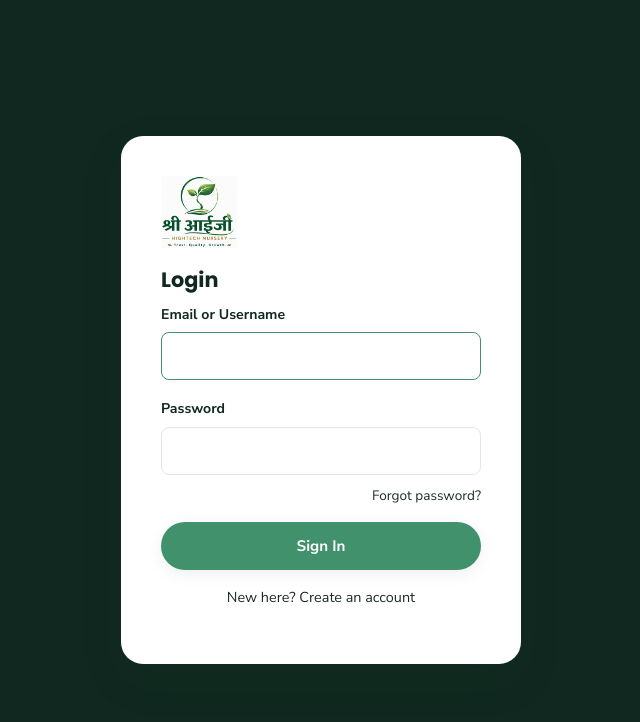
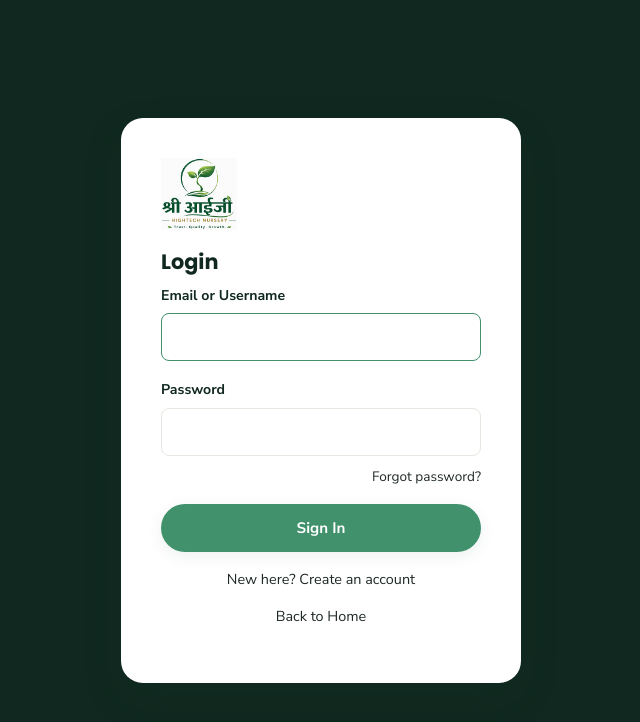
Before and after one commit to lucky-9111/plant, a React (Vite) app in the folder frontend/: page /login in a window 1280 px wide. Shown: the top 722 px of the page, without its empty margins (319-959 px from the left). Built offline with nearby package versions, Linux system fonts and the light colour scheme; no server answers.

Commit message:
Add Back to Home link on login page
Co-Authored-By: Claude Sonnet 5 <noreply@anthropic.com>

```diff
--- a/frontend/src/pages/Login.jsx
+++ b/frontend/src/pages/Login.jsx
@@ -73,6 +73,9 @@ export default function Login() {
         <p style={{ marginTop: 16, fontSize: "0.9rem", textAlign: "center" }}>
           New here? <Link to="/signup">Create an account</Link>
         </p>
+        <p style={{ marginTop: 8, fontSize: "0.9rem", textAlign: "center" }}>
+          <Link to="/">Back to Home</Link>
+        </p>
       </div>
     </div>
   );
```
